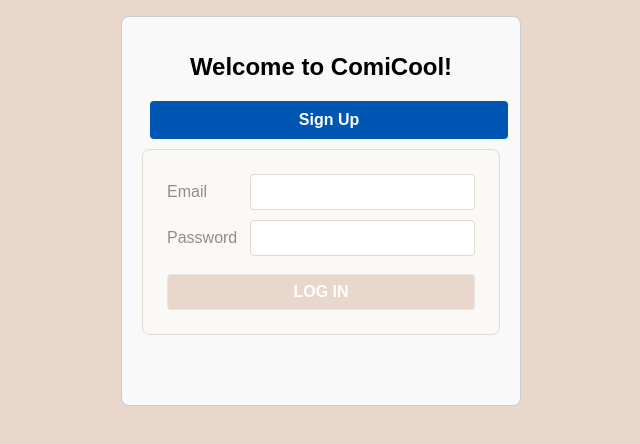
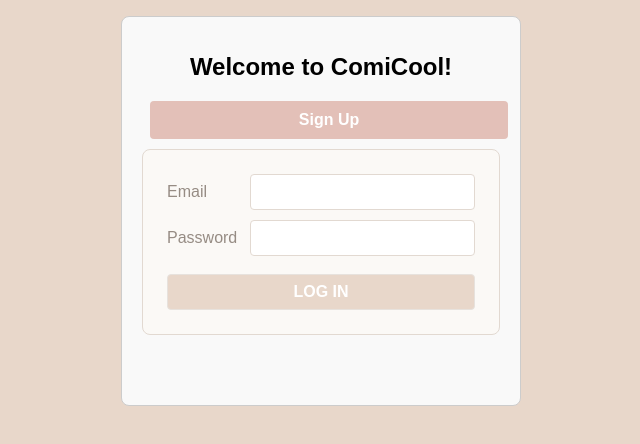
Before and after one commit to FerissaM/Comi_cool, a React (Create React App) app: page /cart in a window 1280 px wide. In both pictures the pointer is over the button "Sign Up". Shown: the top 444 px of the page, without its empty margins (319-959 px from the left). Built offline with nearby package versions, Linux system fonts and the light colour scheme.

Commit message:
buttn hover color

```diff
--- a/src/pages/AuthPage/AuthPage.css
+++ b/src/pages/AuthPage/AuthPage.css
@@ -28,5 +28,5 @@
 }
 
 .auth-button:hover {
-  background-color: #0056b3;
+  background-color: #e3c0b8;
 }
--- a/src/pages/Cart/Cart.css
+++ b/src/pages/Cart/Cart.css
@@ -25,5 +25,5 @@
 }
 
 .cart-button:hover {
-  background-color: #0056b3;
+  background-color: #e3c0b8;
 }
```
